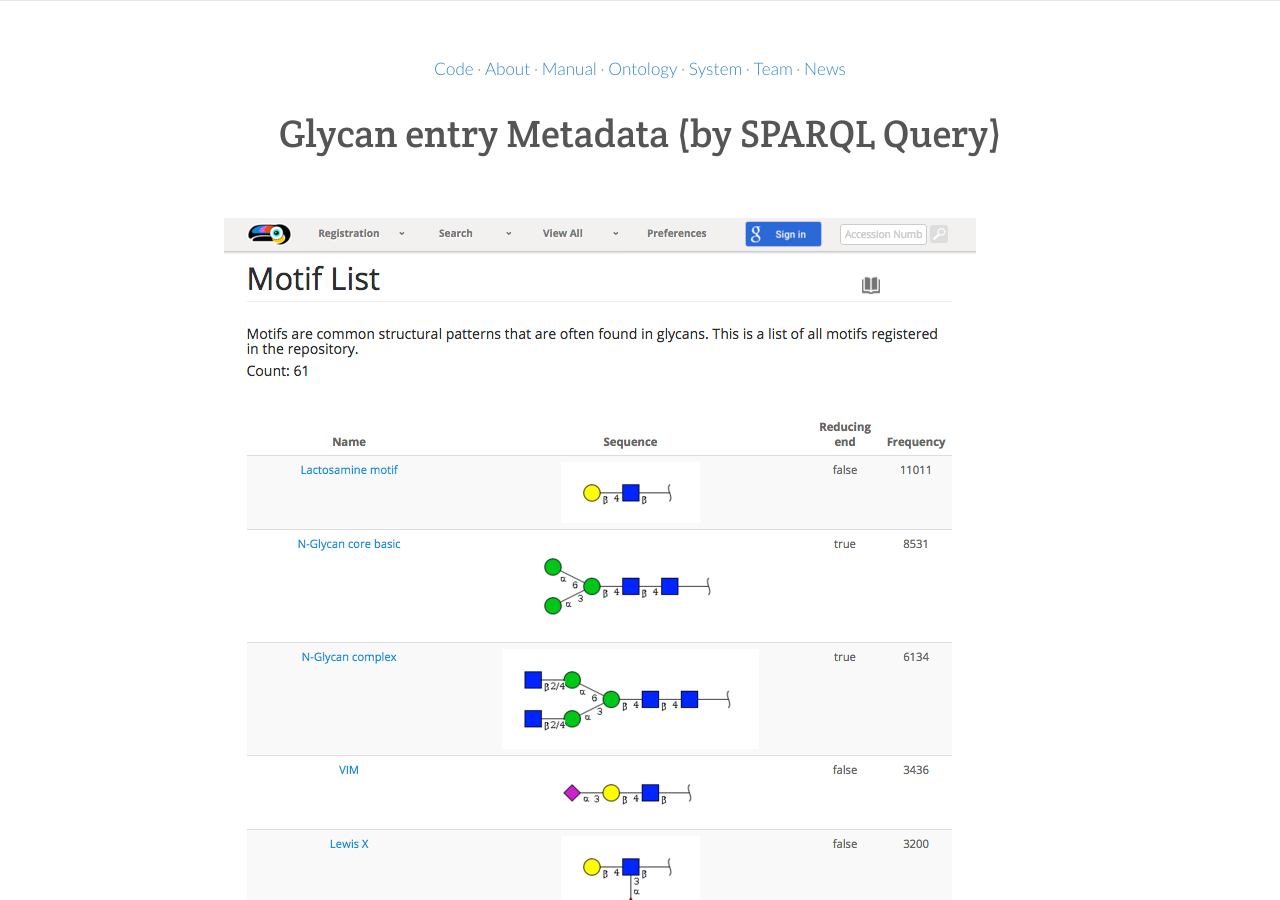
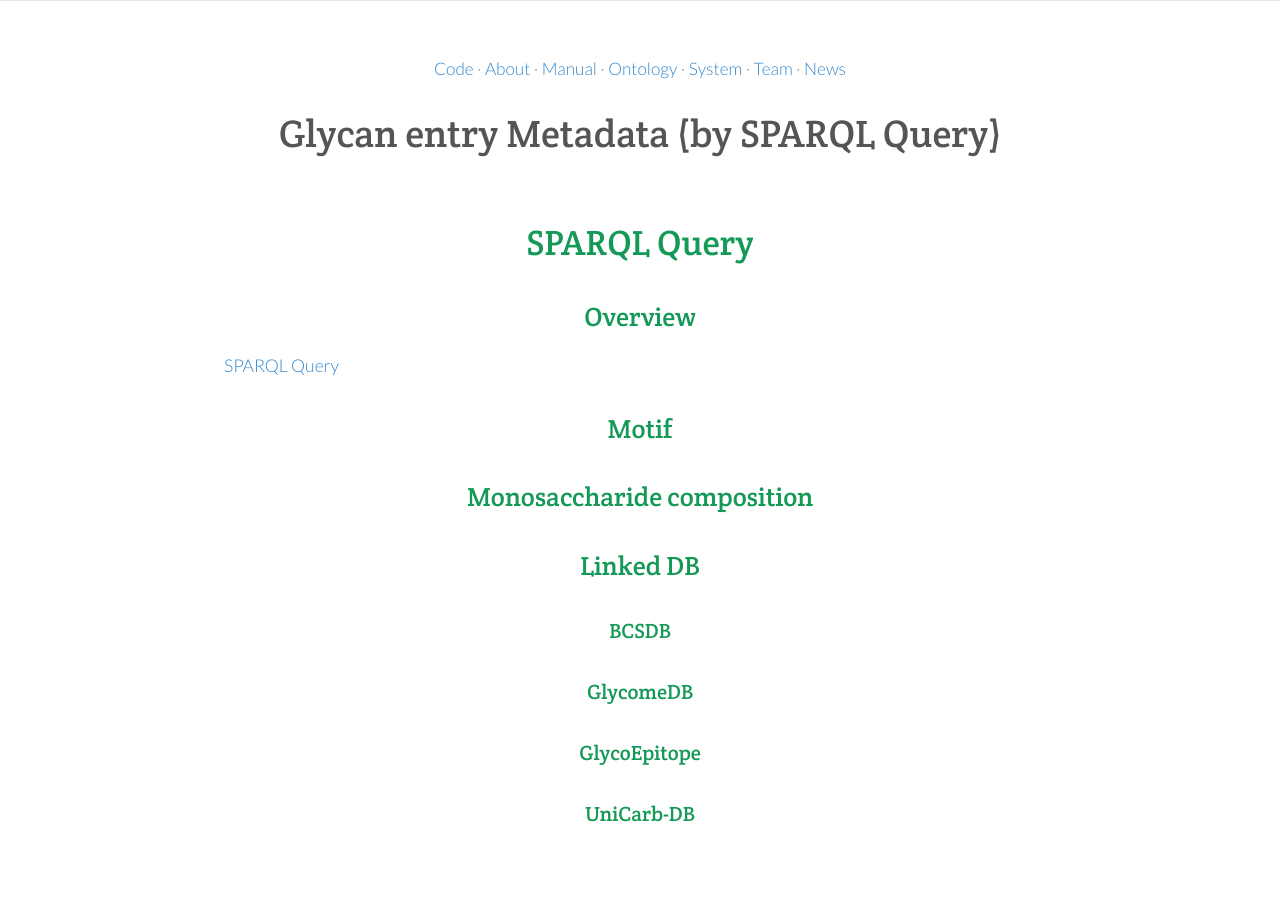
Before and after one commit to glytoucan/glytoucan, a Jekyll site: the page built from system/metadata.md, in a window 1280 px wide and 900 px high. Built offline with Jekyll 4.4.1, drawn with Linux system fonts in a browser that asks for light colours; nearby versions of some CDN libraries; Markdown is read by kramdown in place of the engine named in the settings.

Commit message:
modified metadata.md

```diff
--- a/system/metadata.md
+++ b/system/metadata.md
@@ -2,11 +2,11 @@
 title: Glycan entry Metadata (by SPARQL Query)
 layout: default
 ---
-![Glytoucan Motif List](/images/manual/browse-motif.png)
 
 # SPARQL Query
 
 ## Overview
+[SPARQL Query](./sparqlForMetadata/overview.md)
 
 ## Motif
 
```
